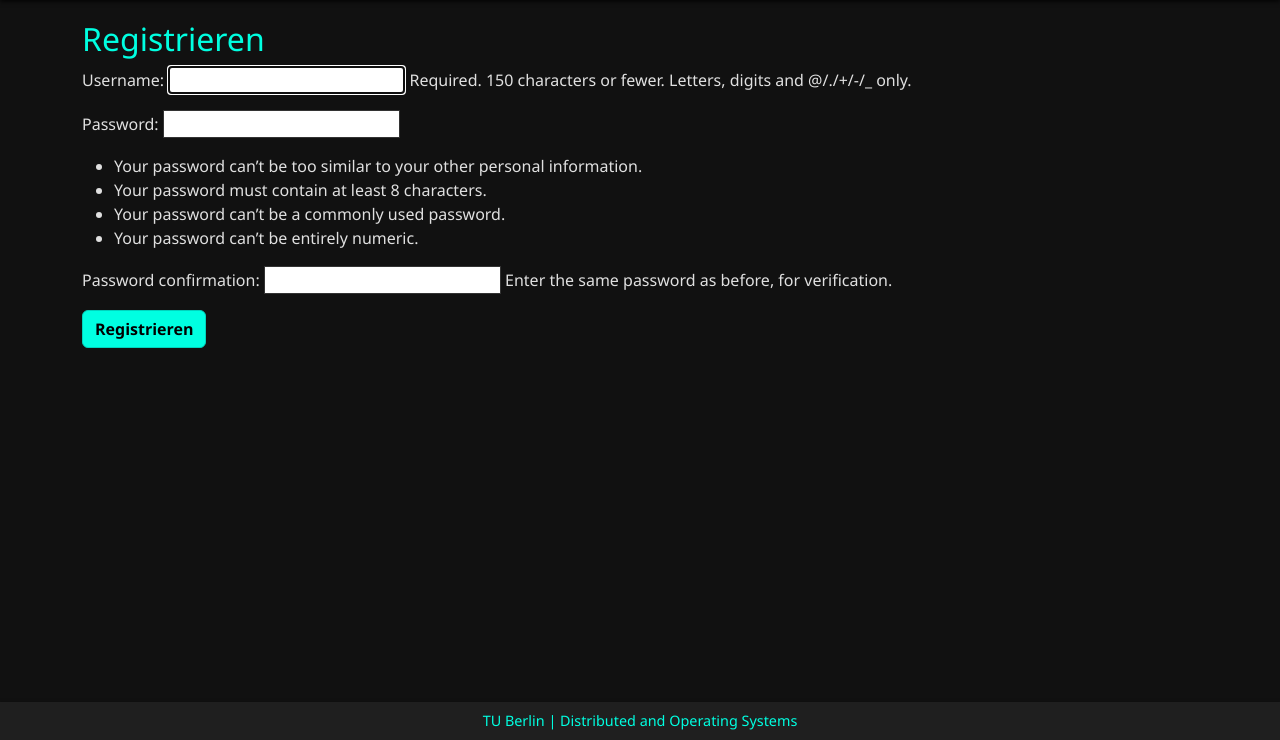
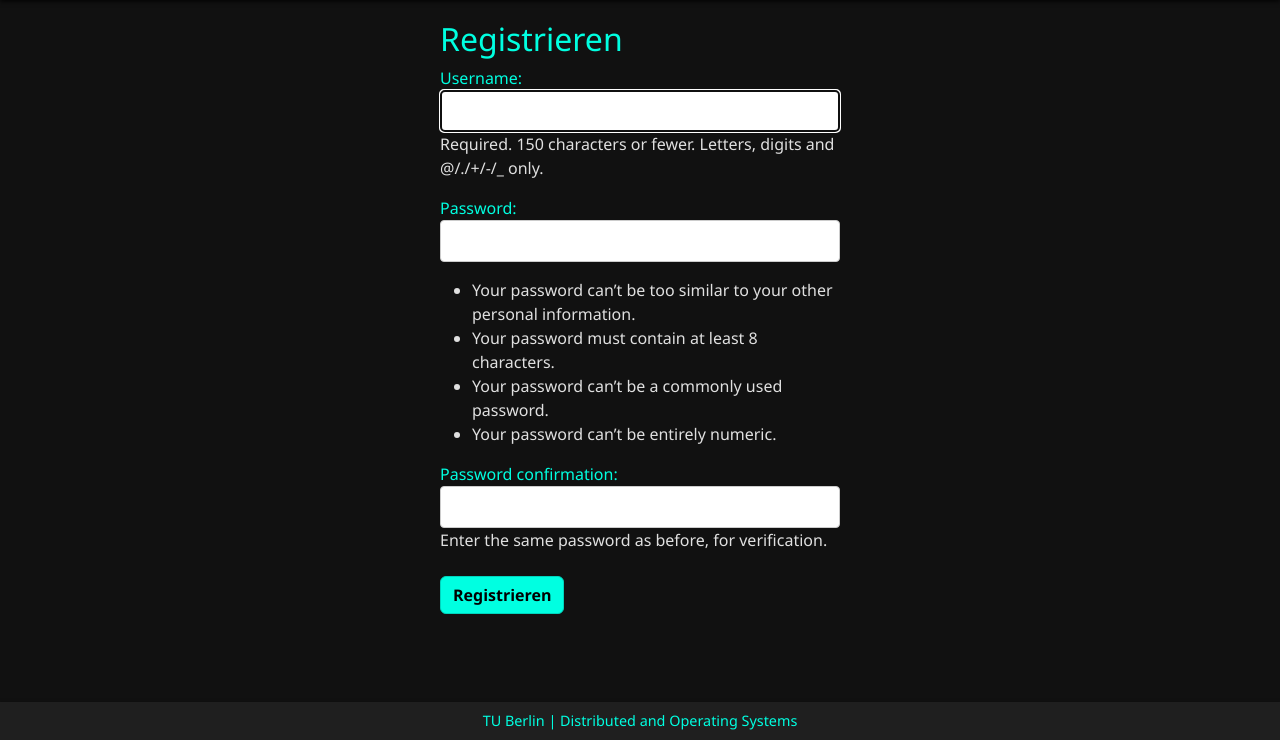
Before and after one commit to dojo-ber/HaiphongNo.1, a Django app: page /users/register/ in a window 1280 px wide. Shown: the part 60-800 px from the top of the page. Run offline with Django 5.2, Linux system fonts and the light colour scheme.

Commit message:
0.3 - Startingscreen und Verbindung zu Login, Register und Main-page

```diff
--- a/TU_fy/TU_fy/settings.py
+++ b/TU_fy/TU_fy/settings.py
@@ -66,6 +66,8 @@ TEMPLATES = [
         },
     },
 ]
+LOGIN_REDIRECT_URL = 'dashboard'  # oder 'index' – je nachdem wohin du willst
+LOGOUT_REDIRECT_URL = 'startingscreen'  # optional
 
 WSGI_APPLICATION = "TU_fy.wsgi.application"
 
--- a/TU_fy/TU_fy/urls.py
+++ b/TU_fy/TU_fy/urls.py
@@ -21,5 +21,6 @@ from django.urls import path, include
 urlpatterns = [
     path("admin/", admin.site.urls),
     path('', include('app1.urls')),
+
     path('users/', include('app2.urls'))
 ]
--- a/TU_fy/app1/urls.py
+++ b/TU_fy/app1/urls.py
@@ -1,7 +1,10 @@
+from django.urls import path, include
+
 from . import views
-from django.urls import path
+from .views import start
 
 urlpatterns = [
-    path('', views.index, name='index'),
+    path('', views.start, name='start'),
+    path('main/', views.index, name='index'),
     path('impressum/', views.imprint, name='imprint')
 ]
--- a/TU_fy/app1/views.py
+++ b/TU_fy/app1/views.py
@@ -7,6 +7,9 @@ from django.shortcuts import render
 
 
 #Send request func
+def start(request):
+    return render(request, 'startingscreen.html')
+
 def index(request):
     lyrics = None
     error = None
--- a/TU_fy/app2/urls.py
+++ b/TU_fy/app2/urls.py
@@ -1,4 +1,4 @@
-from django.urls import path
+from django.urls import path, include
 from . import views
 from django.contrib.auth import views as auth_views
 
--- a/TU_fy/templates/users/register.html
+++ b/TU_fy/templates/users/register.html
@@ -1,7 +1,34 @@
-{% extends "base.html" %} {% block content %}
-<h2>Registrieren</h2>
-<form method="POST">
-  {% csrf_token %} {{ form.as_p }}
-  <button class="btn btn-primary" type="submit">Registrieren</button>
-</form>
+{% extends "base.html" %}
+
+{% block content %}
+<style>
+  input[type="text"],
+  input[type="password"],
+  input[type="email"] {
+    background-color: #ffffff !important;
+    color: #000000 !important;
+    border: 1px solid #ccc;
+    padding: 0.5rem;
+    border-radius: 4px;
+    width: 100%;
+  }
+
+  label {
+    color: #00ffe1;
+  }
+
+  .register-container {
+    max-width: 400px;
+    margin: 0 auto;
+  }
+</style>
+
+<div class="register-container">
+  <h2>Registrieren</h2>
+  <form method="POST">
+    {% csrf_token %}
+    {{ form.as_p }}
+    <button class="btn btn-primary mt-2" type="submit">Registrieren</button>
+  </form>
+</div>
 {% endblock %}
```
Also changed, not shown: TU_fy/templates/startingscreen.html (added, +14 -0 lines), TU_fy/templates/users/login.html (+33 -6 lines).
